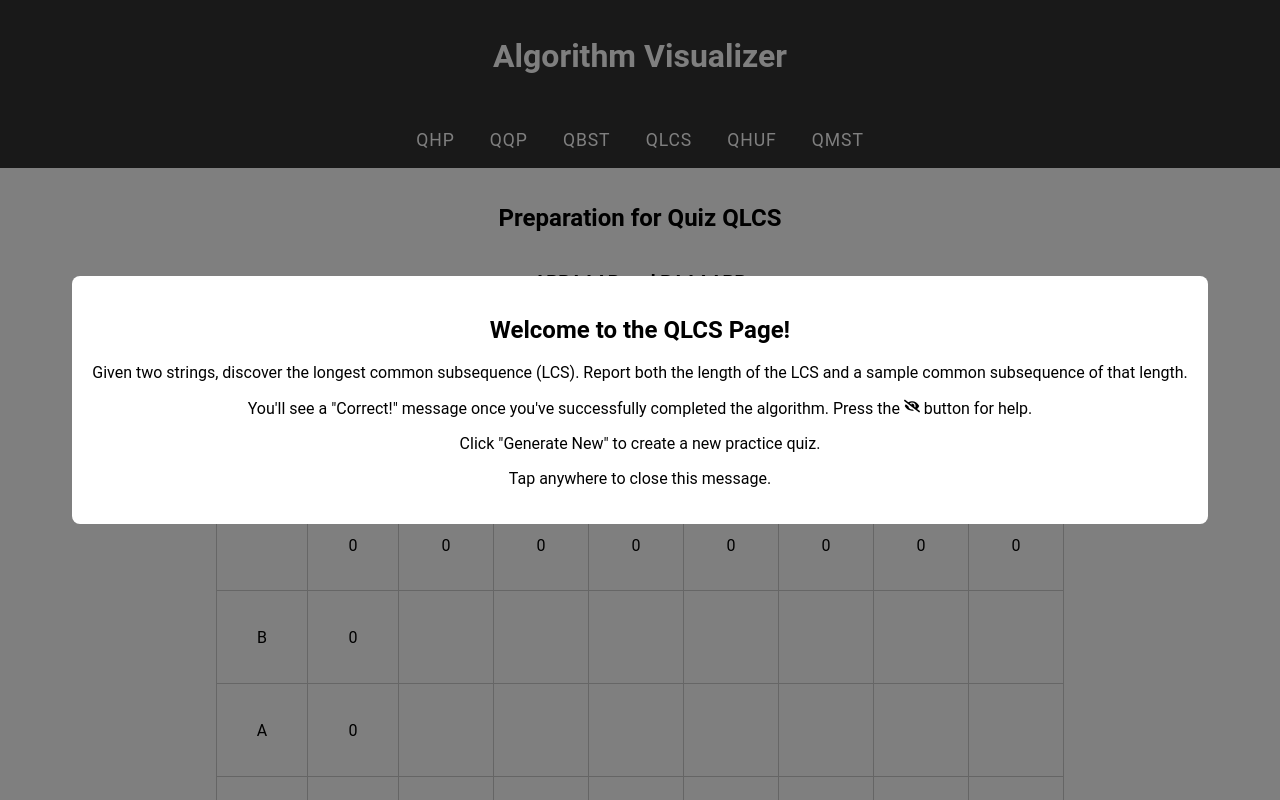
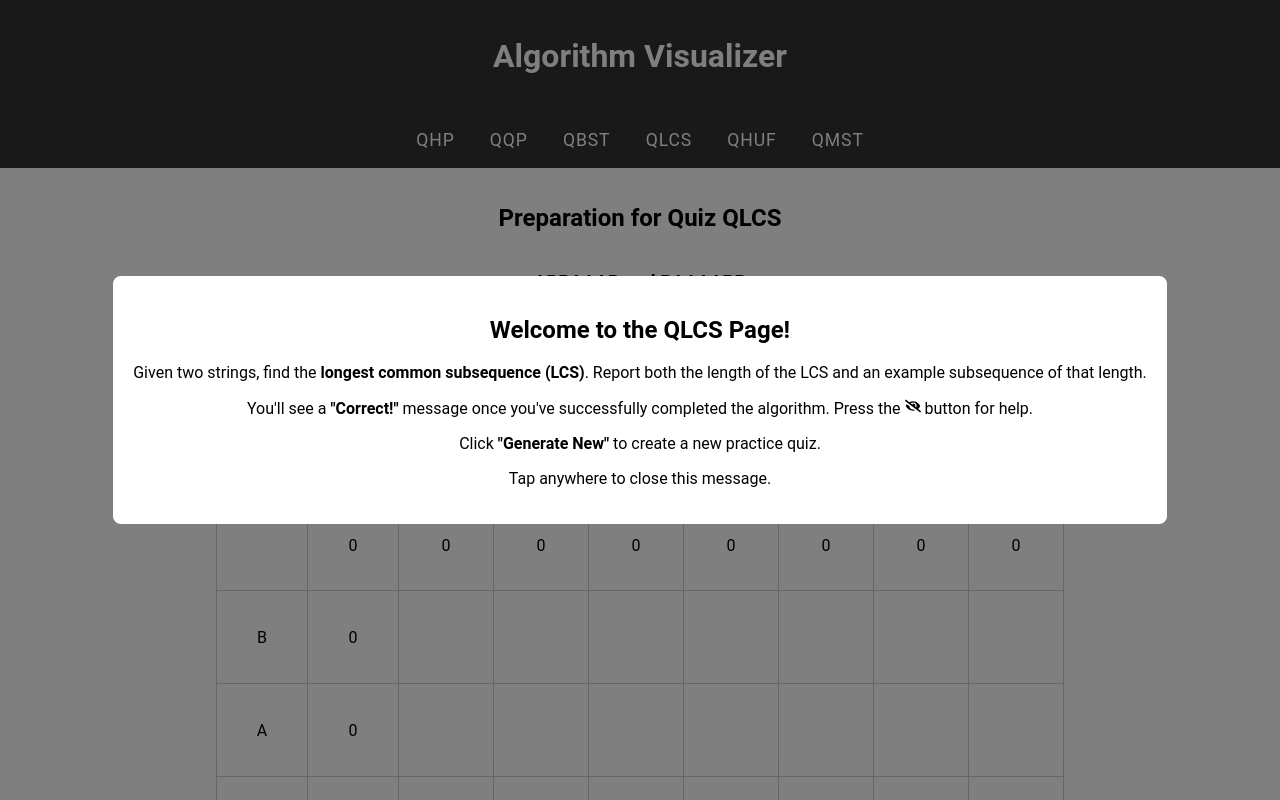
Before and after one commit to DanielH987/algorithm-visualizer, a React (Create React App) app: page /longest-common-subsequence in a window 1280 px wide. Shown: the top 800 px of the page. Built offline with nearby package versions, Linux system fonts and the light colour scheme.

Commit message:
refactor: Update QLCS page modal instructions for better clarity and emphasis

```diff
--- a/src/pages/Qlcs.js
+++ b/src/pages/Qlcs.js
@@ -18,9 +18,9 @@ const Qlcs = () => {
       <LongCommonSub />
       <Modal isOpen={isModalOpen} onClose={handleCloseModal}>
         <h2>Welcome to the QLCS Page!</h2>
-        <p>Given two strings, discover the longest common subsequence (LCS). Report both the length of the LCS and a sample common subsequence of that length.</p>
-        <p>You'll see a "Correct!" message once you've successfully completed the algorithm. Press the <FaEyeSlash /> button for help.</p>
-        <p>Click "Generate New" to create a new practice quiz.</p>
+        <p>Given two strings, find the <strong>longest common subsequence (LCS)</strong>. Report both the length of the LCS and an example subsequence of that length.</p>
+        <p>You'll see a <strong>"Correct!"</strong> message once you've successfully completed the algorithm. Press the <FaEyeSlash /> button for help.</p>
+        <p>Click <strong>"Generate New"</strong> to create a new practice quiz.</p>
         <p>Tap anywhere to close this message.</p>
       </Modal>
     </div>
```
